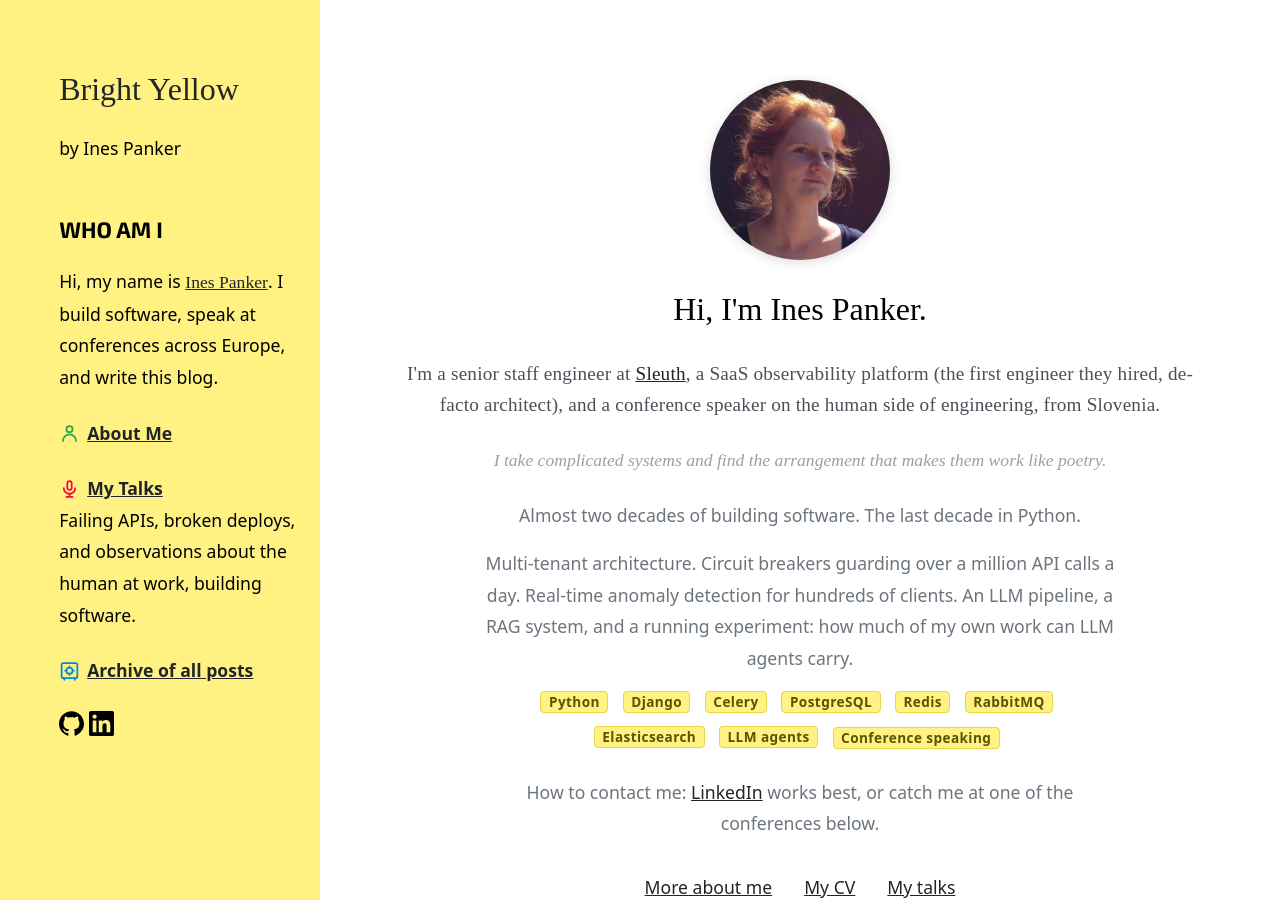
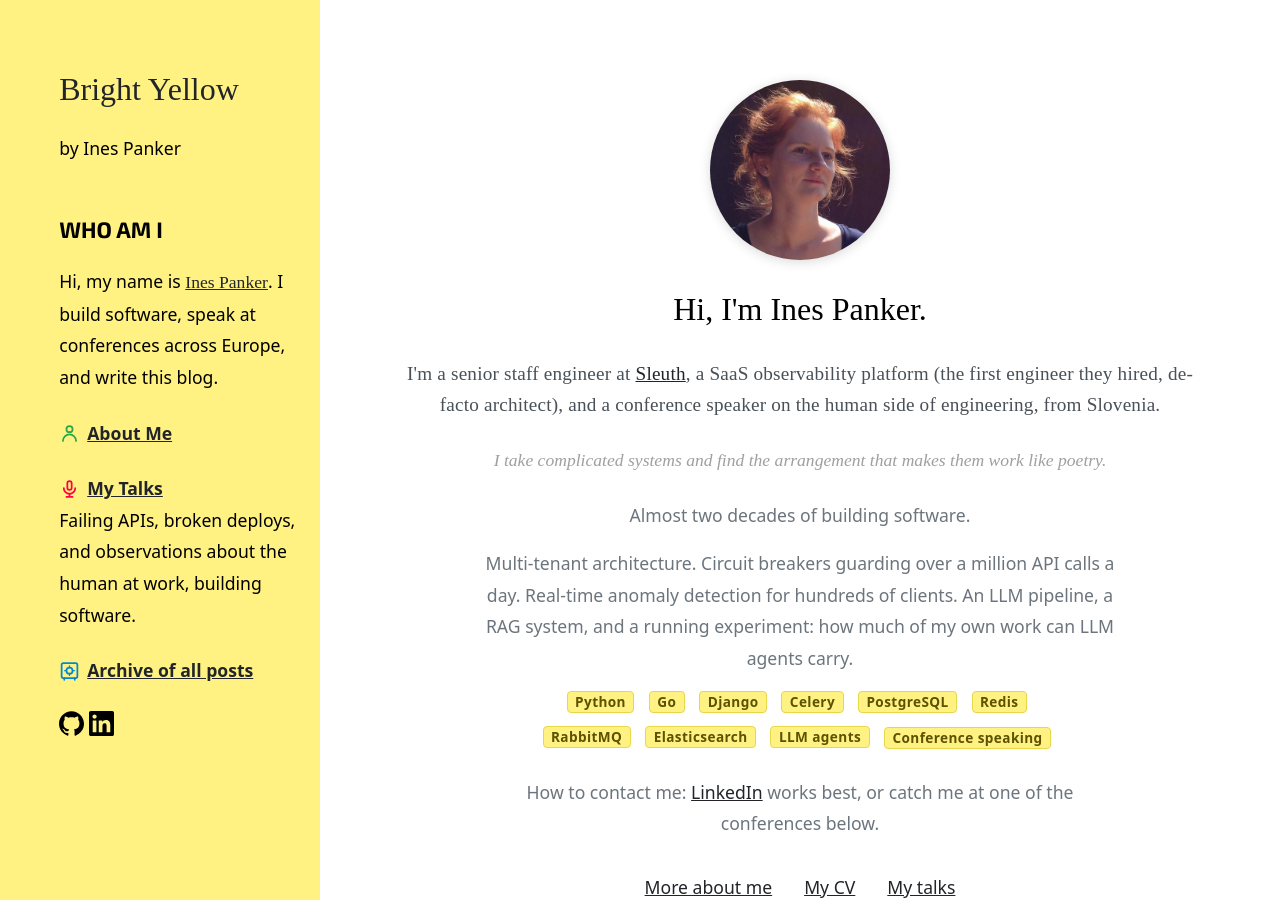
Before and after one commit to inesp/inesp.github.io, a Jekyll site: the page built from index.md, in a window 1280 px wide and 900 px high. Built offline with Jekyll 4.4.1, drawn with Linux system fonts in a browser that asks for light colours; nearby versions of some CDN libraries; some web fonts are replaced; a style sheet for code colours, icons or effects is not loaded.

Commit message:
Extract the badge list into a data file
- Add Go to the home page list

```diff
--- /dev/null
+++ b/_includes/badges.html
@@ -0,0 +1,10 @@
+{%- comment -%}
+The tech badges, from _data/badges.yml.
+
+  class  optional class for the wrapping <p>
+{%- endcomment -%}
+<p{% if include.class %} class="{{ include.class }}"{% endif %}>
+  {%- for badge in site.data.badges %}
+  {% if badge.link %}<a href="{{ badge.link }}"><span class="badge bg-yellow">{{ badge.name }}</span></a>{% else %}<span class="badge bg-yellow">{{ badge.name }}</span>{% endif %}
+  {%- endfor %}
+</p>
--- a/_layouts/home.html
+++ b/_layouts/home.html
@@ -9,19 +9,9 @@
     <h1 class="hero-name">Hi, I'm Ines Panker.</h1>
     <p class="hero-tagline">I'm a senior staff engineer at <a href="https://www.sleuth.io" target="_blank">Sleuth</a>, a SaaS observability platform (the first engineer they hired, de-facto architect), and a conference speaker on the human side of engineering, from Slovenia.</p>
     <p class="hero-flavor">I take complicated systems and find the arrangement that makes them work like poetry.</p>
-    <p class="hero-facts">Almost two decades of building software. The last decade in Python.</p>
+    <p class="hero-facts">Almost two decades of building software.</p>
     <p class="hero-facts">Multi-tenant architecture. Circuit breakers guarding over a million API calls a day. Real-time anomaly detection for hundreds of clients. An LLM pipeline, a RAG system, and a running experiment: how much of my own work can LLM agents carry.</p>
-    <p class="hero-badges">
-      <span class="badge bg-yellow">Python</span>
-      <span class="badge bg-yellow">Django</span>
-      <span class="badge bg-yellow">Celery</span>
-      <span class="badge bg-yellow">PostgreSQL</span>
-      <span class="badge bg-yellow">Redis</span>
-      <span class="badge bg-yellow">RabbitMQ</span>
-      <span class="badge bg-yellow">Elasticsearch</span>
-      <span class="badge bg-yellow">LLM agents</span>
-      <a href="/talks/"><span class="badge bg-yellow">Conference speaking</span></a>
-    </p>
+    {% include badges.html class="hero-badges" %}
     <p class="hero-facts">How to contact me: <a href="https://www.linkedin.com/in/{{ site.social.linkedin }}" target="_blank">LinkedIn</a> works best, or catch me at one of the conferences below.</p>
     <p class="hero-links">
       <a href="/about/">More about me</a>
```
Also changed, not shown: _data/badges.yml (added, +14 -0 lines), about.md (+2 -13 lines).
